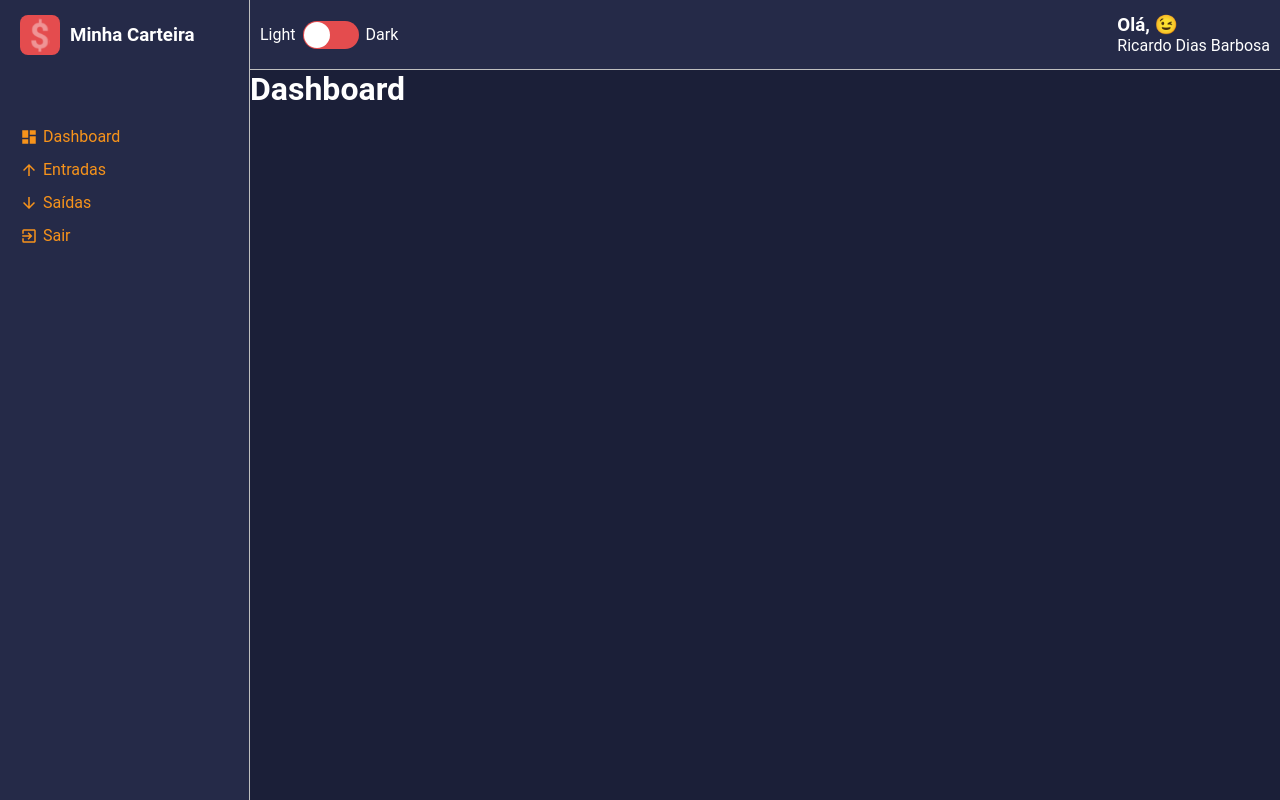
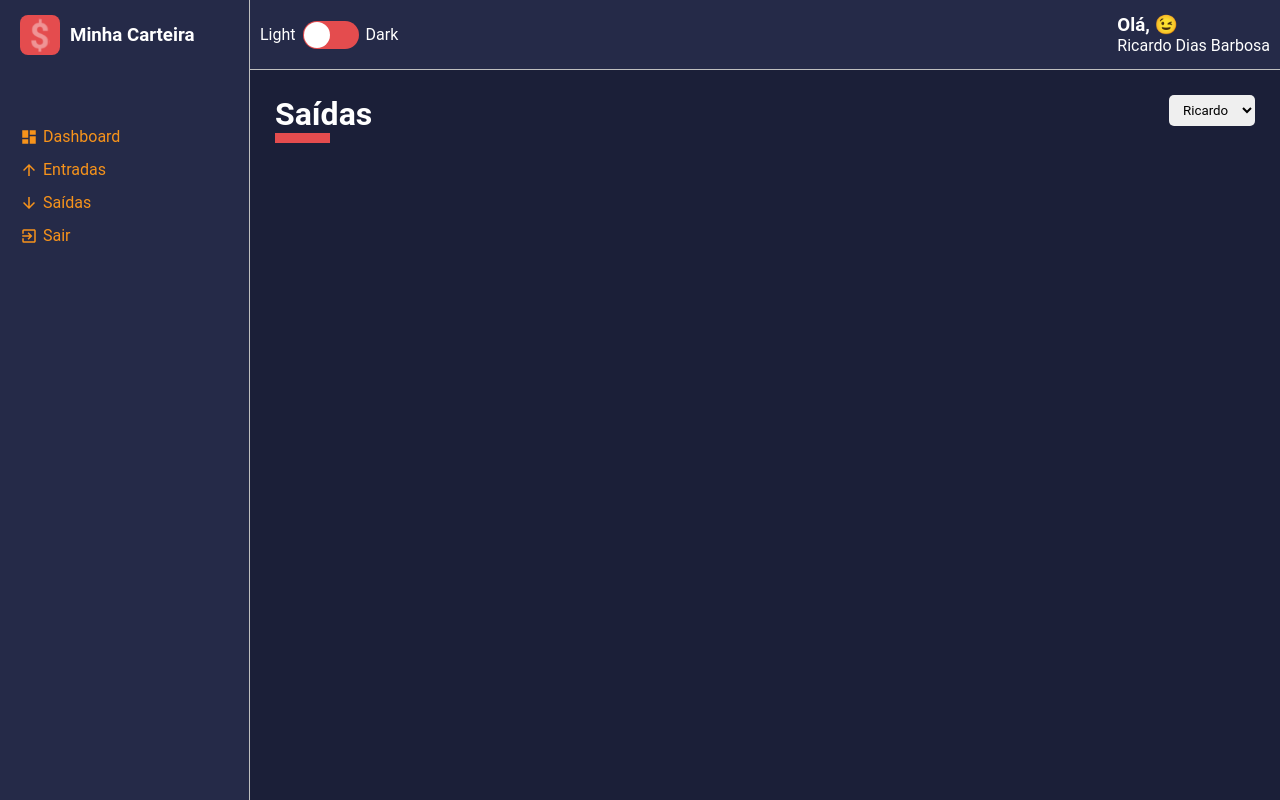
Before and after one commit to ricardodiasdev/minha-carteira, a React (Create React App) app: page /dashboard in a window 1280 px wide. Built offline with nearby package versions, Linux system fonts and the light colour scheme; the HTML template or start-up script is replaced by a standard one.

Commit message:
header do content

```diff
--- a/src/App.tsx
+++ b/src/App.tsx
@@ -3,6 +3,7 @@
 import { ThemeProvider } from 'styled-components'
 import Layout from './components/Layout'
 import Dashboard from './pages/Dashboard'
+import List from './pages/List'
 import dark from './styles/themes/dark'
 
 
@@ -11,7 +12,7 @@
     <ThemeProvider theme={dark}>
         <GlobalStyles/>
         <Layout>
-          <Dashboard/>
+          <List/>
         </Layout>
     </ThemeProvider>
   )
--- a/src/components/Content/styles.ts
+++ b/src/components/Content/styles.ts
@@ -4,4 +4,6 @@
   grid-area: CT;
   color: ${(props) => props.theme.colors.white};
   background-color: ${(props) => props.theme.colors.primary};
+
+  padding: 25px;
 `;
--- a/src/components/ContentHeader/index.tsx
+++ b/src/components/ContentHeader/index.tsx
@@ -1,10 +1,25 @@
 import React from "react";
-import { Container } from "./styles";
+import { Container, TitleContainer, Controllers } from "./styles";
 
-const ContentHeader = () => {
+
+interface IContentHeaderProps {
+  title: string;
+  lineColor: string;
+  children: React.ReactNode;
+
+}
+const ContentHeader: React.FC<IContentHeaderProps> = (
+  {title, lineColor, children}
+) => {
+
   return (
     <Container>
-      <h1>Content Header</h1>
+      <TitleContainer lineColor={lineColor}>
+        <h1>{title}</h1>
+      </TitleContainer>
+      <Controllers>
+        {children}
+      </Controllers>
     </Container>
   );
 };
--- a/src/components/ContentHeader/styles.ts
+++ b/src/components/ContentHeader/styles.ts
@@ -1,3 +1,32 @@
 import styled from "styled-components";
 
-export const Container = styled.div``;
+interface ITitleContainerProps {
+    lineColor: string;
+}
+
+export const Container = styled.div`
+    width: 100%;
+
+    display: flex;
+    justify-content: space-between;
+
+    margin-bottom: 25px;
+
+
+`;
+
+export const TitleContainer = styled.div<ITitleContainerProps>`
+    >h1{
+        color: ${props=> props.theme.colors.white};
+        &::after {
+            content: "";
+            display: block;
+            width: 55px;
+            border-bottom: 10px solid ${props => props.lineColor};
+        }
+    }
+`;
+
+export const Controllers = styled.div`
+    display: flex;
+`;
--- /dev/null
+++ b/src/components/SelectInput/index.tsx
@@ -0,0 +1,25 @@
+import React from "react";
+import { Container } from "./styles";
+
+interface ISelectInputProps {
+    options: {
+        value: string | number;
+        label: string | number;
+    }[],
+}
+
+const SelectInput: React.FC<ISelectInputProps> = ({options}) => {
+  return (
+    <Container>
+        <select name="" id="">
+            {
+                options.map(option => (
+                    <option value={option.value}>{option.label}</option>
+                ))
+            }
+        </select>
+    </Container>
+  )
+}
+
+export default SelectInput
--- /dev/null
+++ b/src/components/SelectInput/styles.ts
@@ -0,0 +1,9 @@
+import styled from 'styled-components';
+
+export const Container = styled.div`
+    >select{
+        padding: 7px 10px;
+        border-radius: 5px;
+        margin-left: 7px;
+    }
+`;
--- a/src/pages/Dashboard/index.tsx
+++ b/src/pages/Dashboard/index.tsx
@@ -1,10 +1,24 @@
 import React from 'react'
 
+import SelectInput from '../../components/SelectInput'
+
+import ContentHeader from '../../components/ContentHeader'
+
+import { Container } from './styles'
+
 const Dashboard = () => {
+
+  const option = [
+    {value: 'Ricardo', label: 'Ricardo'},
+    {value: 'Dayse', label: 'Dayse'},
+    {value: 'Letícia', label: 'Letícia'}
+  ];
   return (
-    <div>
-        <h1>Dashboard</h1>
-    </div>
+    <Container>
+        <ContentHeader title='Dashboard' lineColor='#fff'>
+          <SelectInput options={option}/>
+        </ContentHeader>
+    </Container>
   )
 }
 
--- /dev/null
+++ b/src/pages/Dashboard/styles.ts
@@ -0,0 +1,3 @@
+import styled from "styled-components";
+
+export const Container = styled.div``;
--- a/src/pages/List/index.tsx
+++ b/src/pages/List/index.tsx
@@ -1,10 +1,22 @@
 import React from 'react'
 
+import { Container } from './styles'
+import ContentHeader from '../../components/ContentHeader'
+import SelectInput from '../../components/SelectInput'
+
 const List = () => {
+  const option = [
+    {value: 'Ricardo', label: 'Ricardo'},
+    {value: 'Dayse', label: 'Dayse'},
+    {value: 'Letícia', label: 'Letícia'}
+  ];
+
   return (
-    <div>
-        <h1>List</h1>
-    </div>
+    <Container>
+        <ContentHeader title='Saídas' lineColor='#E44C4E'>
+          <SelectInput options={option}/>
+        </ContentHeader>
+    </Container>
   )
 }
 
--- /dev/null
+++ b/src/pages/List/styles.ts
@@ -0,0 +1,3 @@
+import styled from 'styled-components'
+
+export const Container = styled.div``
```
